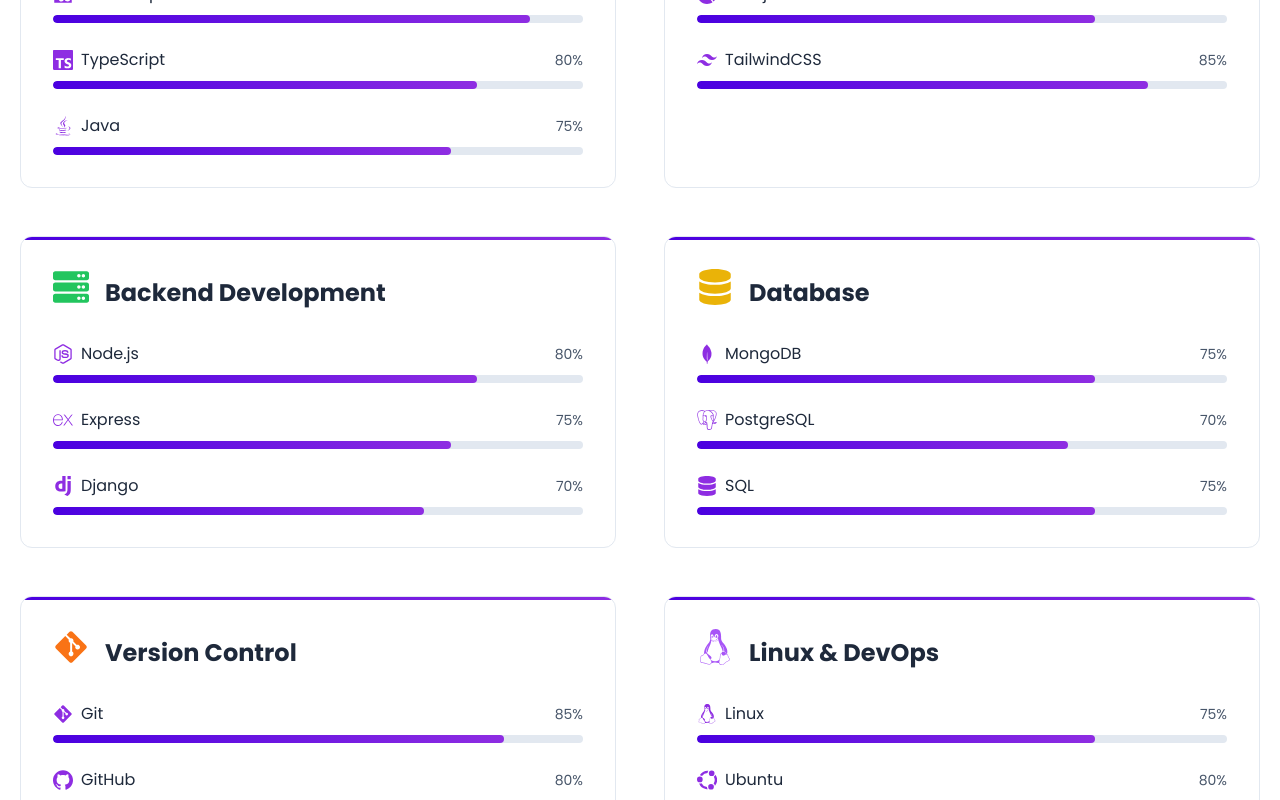
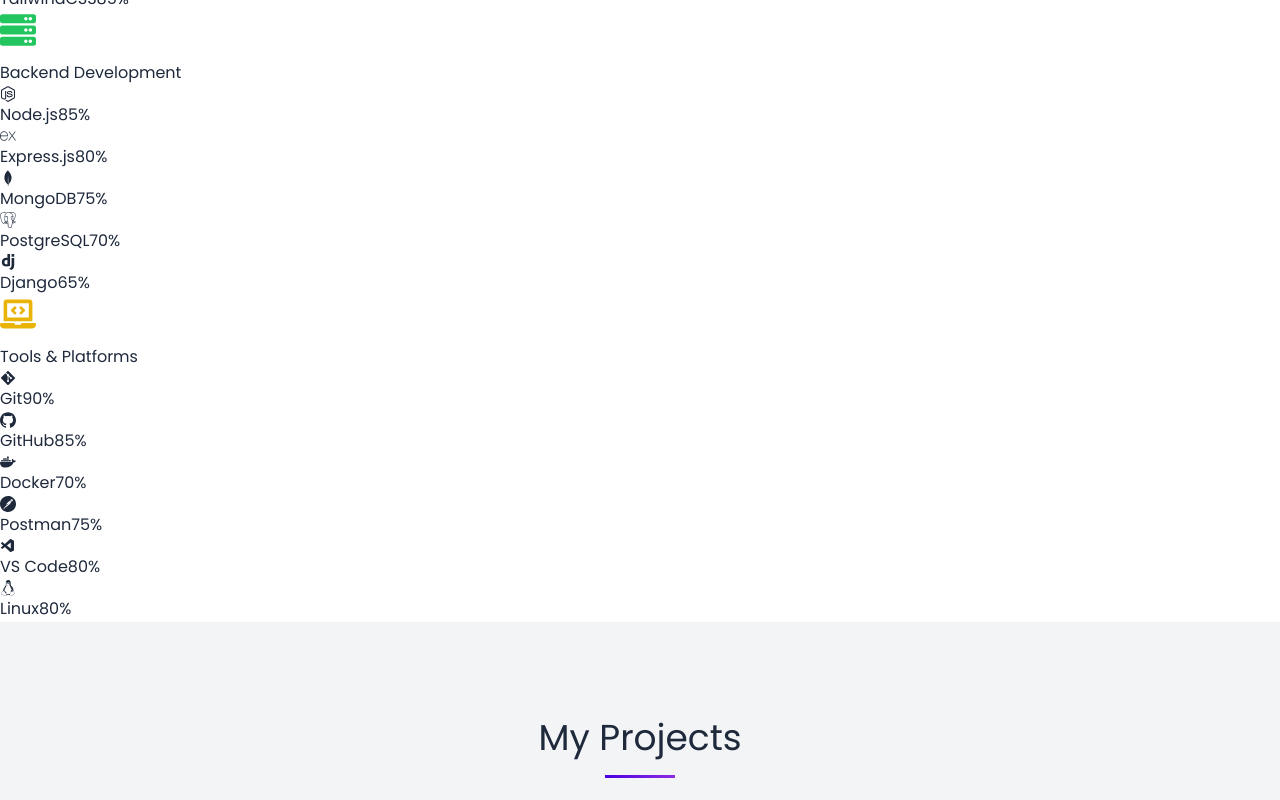
Before and after one commit to SjxSubham/sjxPortfolio, a React (Vite) app: page / in a window 1280 px wide. Shown: the part 2300-3100 px from the top of the page. Built offline with nearby package versions, Linux system fonts and the light colour scheme.

Commit message:
Update .gitignore, package.json, and Skills component for deployment and skill data restructuring

```diff
--- a/package.json
+++ b/package.json
@@ -19,11 +19,15 @@
     "@adobe/css-tools": "^4.3.1"
   },
   "scripts": {
+    "predeploy": "npm run build",
+    "deploy": "gh-pages -d build",
     "dev": "vite",
     "build": "vite build",
     "preview": "vite preview",
     "test": "vitest"
+
   },
+  "homepage": "https://sjxsubham.github.io/sjxPortfolio/",
   "eslintConfig": {
     "extends": [
       "react-app",
@@ -45,6 +49,7 @@
   "devDependencies": {
     "@vitejs/plugin-react": "^4.7.0",
     "autoprefixer": "^10.4.16",
+    "gh-pages": "^6.3.0",
     "jsdom": "^26.1.0",
     "postcss": "^8.4.31",
     "tailwindcss": "^3.4.1",
--- a/src/components/Skills.jsx
+++ b/src/components/Skills.jsx
@@ -1,7 +1,8 @@
 import { FaHtml5, FaCss3Alt, FaJs, FaReact, FaNodeJs, FaDatabase, FaPython, FaGitAlt, FaJava, FaCuttlefish,
   FaCode, FaLaptopCode, FaServer, FaLinux, FaDesktop, FaDocker } from 'react-icons/fa';
 import { SiTypescript, SiMongodb, SiExpress, SiCplusplus, SiNextdotjs, SiTailwindcss, SiDjango, SiPostgresql,
-         SiGithub, SiUbuntu, SiVisualstudiocode, SiPostman } from 'react-icons/si';
+  SiGithub, SiPostman } from 'react-icons/si';
+  import { VscVscode } from "react-icons/vsc";
 
 const Skills = () => {
 const skillsData = [
@@ -35,96 +36,48 @@ const Skills = () => {
 name: "Backend Development",
 icon: <FaServer className="text-4xl mb-3 text-green-500" />,
 skills: [
-        { name: 'Node.js', icon: <FaNodeJs />, level: 80 },
-        { name: 'Express', icon: <SiExpress />, level: 75 },
-        { name: 'Django', icon: <SiDjango />, level: 70 },
-      ]
-    },
-    {
-      id: "database",
-      name: "Database",
-      icon: <FaDatabase className="text-4xl mb-3 text-yellow-500" />,
-      skills: [
+ { name: 'Node.js', icon: <FaNodeJs />, level: 85 },
+ { name: 'Express.js', icon: <SiExpress />, level: 80 },
  { name: 'MongoDB', icon: <SiMongodb />, level: 75 },
  { name: 'PostgreSQL', icon: <SiPostgresql />, level: 70 },
-        { name: 'SQL', icon: <FaDatabase />, level: 75 },
-      ]
-    },
-    {
-      id: "version-control",
-      name: "Version Control",
-      icon: <FaGitAlt className="text-4xl mb-3 text-orange-500" />,
-      skills: [
-        { name: 'Git', icon: <FaGitAlt />, level: 85 },
-        { name: 'GitHub', icon: <SiGithub />, level: 80 },
-      ]
-    },
-    {
-      id: "linux",
-      name: "Linux & DevOps",
-      icon: <FaLinux className="text-4xl mb-3 text-purple-500" />,
-      skills: [
-        { name: 'Linux', icon: <FaLinux />, level: 75 },
-        { name: 'Ubuntu', icon: <SiUbuntu />, level: 80 },
-        { name: 'Docker', icon: <FaDocker />, level: 70 },
+ { name: 'Django', icon: <SiDjango />, level: 65 },
 ]
 },
 {
   id: "tools",
-      name: "Tools",
-      icon: <FaDesktop className="text-4xl mb-3 text-red-500" />,
+  name: "Tools & Platforms",
+  icon: <FaLaptopCode className="text-4xl mb-3 text-yellow-500" />,
   skills: [
-        { name: 'VS Code', icon: <SiVisualstudiocode />, level: 90 },
-        { name: 'Postman', icon: <SiPostman />, level: 85 },
+   { name: 'Git', icon: <FaGitAlt />, level: 90 },
+   { name: 'GitHub', icon: <SiGithub />, level: 85 },
+   { name: 'Docker', icon: <FaDocker />, level: 70 },
+   { name: 'Postman', icon: <SiPostman />, level: 75 },
+   { name: 'VS Code', icon: <VscVscode  />, level: 80 },
+   { name: 'Linux', icon: <FaLinux />, level: 80 },
   ]
-    },
+}
 ];
 
 return (
-    <section id="skills" className="py-24 bg-white dark:bg-dark relative overflow-hidden before:content-[''] before:absolute before:top-0 before:right-0 before:w-[300px] before:h-[300px] before:bg-radial-gradient before:z-0 transition-colors duration-300">
-      <div className="container">
-        <h2 className="section-title text-slate-800 dark:text-white">My Skills</h2>
-        <p className="section-description text-slate-600 dark:text-gray-400">
-          Technologies and tools I've worked with, from programming languages to frameworks and development tools
-        </p>
-
-        <div className="grid grid-cols-1 lg:grid-cols-2 gap-12 mt-12">
-          {skillsData.map((category, index) => (
-            <div
-              key={index}
-              className="bg-white dark:bg-dark-lighter rounded-xl p-8 transition-all duration-300 relative overflow-hidden border border-slate-200 dark:border-white/5 before:content-[''] before:absolute before:top-0 before:left-0 before:w-full before:h-[3px] before:bg-gradient-primary hover:shadow-skill"
-            >
-              <div className="flex items-center mb-6">
-                <div className="text-4xl mr-4">
+<div className="skills-container">
+{skillsData.map((category) => (
+ <div key={category.id} className="skill-category">
+   <div className="category-header">
      {category.icon}
+     <h3 className="category-name">{category.name}</h3>
    </div>
-                <h3 className="text-slate-800 dark:text-white text-2xl font-bold">{category.name}</h3>
-              </div>
-
-              <div className="space-y-6">
-                {category.skills.map((skill, skillIndex) => (
-                  <div key={skillIndex} className="mb-4">
-                    <div className="flex items-center justify-between mb-2">
-                      <div className="flex items-center">
-                        <span className="text-xl text-primary mr-2">{skill.icon}</span>
-                        <span className="text-slate-800 dark:text-white">{skill.name}</span>
-                      </div>
-                      <span className="text-sm text-slate-600 dark:text-gray-400">{skill.level}%</span>
-                    </div>
-                    <div className="w-full h-2 bg-slate-200 dark:bg-white/10 rounded-full relative overflow-hidden">
-                      <div
-                        className="h-full bg-gradient-primary rounded-full"
-                        style={{ width: `${skill.level}%` }}
-                      ></div>
-                    </div>
+   <ul className="skills-list">
+     {category.skills.map((skill, index) => (
+       <li key={index} className="skill-item">
+         <div className="skill-icon">{skill.icon}</div>
+         <span className="skill-name">{skill.name}</span>
+         <span className="skill-level">{skill.level}%</span>
+       </li>
+     ))}
+   </ul>
  </div>
 ))}
 </div>
-            </div>
-          ))}
-        </div>
-      </div>
-    </section>
 );
 };
 
```
Also changed, not shown: 2 other files (tests, documents, lock files or other folders). Lines whose indentation alone changed are shown as unchanged.
